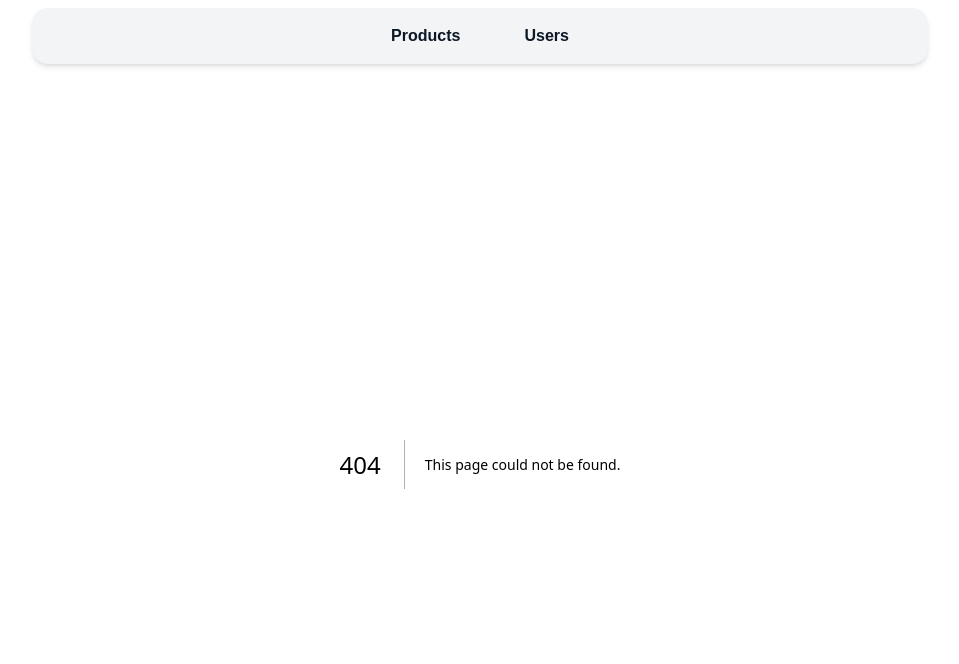
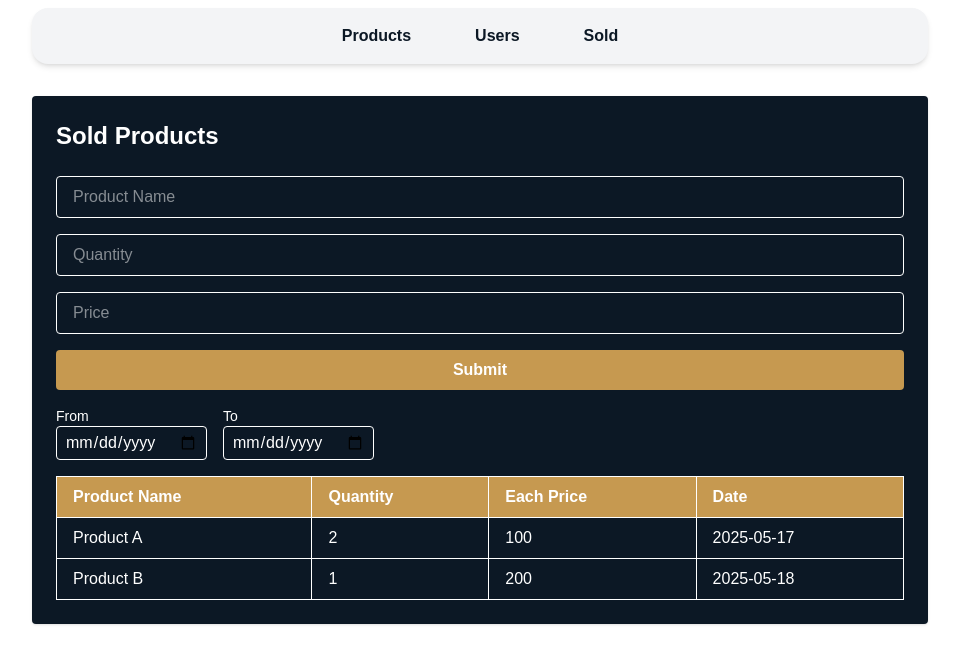
Before and after one commit to dagmawib/Product-Registration, a Next.js app in the folder client/: page /sold in a window 1280 px wide. Before the commit this address had no page. Shown: the top 664 px of the page, without its empty margins (160-1119 px from the left). Built offline with nearby package versions, Linux system fonts and the light colour scheme.

Commit message:
API integration setup

```diff
--- /dev/null
+++ b/client/src/apiConfig.js
@@ -0,0 +1,13 @@
+const API_BASE_URL = "http://localhost:8000/api";
+
+// API endpoints
+const API_ENDPOINTS = {
+    ADD_PRODUCT: "",
+    ADD_SOLD_PRODUCT: "/sold",
+    GET_PRODUCTS: "/products",
+    GET_SOLD_PRODUCTS: "/sold",
+    UPDATE_PRODUCT: "/products",
+    DELETE_PRODUCT: "/products",
+}
+
+export { API_BASE_URL, API_ENDPOINTS };
--- /dev/null
+++ b/client/src/app/sold/page.js
@@ -0,0 +1,69 @@
+"use client";
+import React, { useState } from "react";
+import SoldTable from "../../components/solde/table";
+
+export default function SoldPage() {
+  const [form, setForm] = useState({
+    name: "",
+    quantity: "",
+    price: "",
+  });
+
+  const [soldProducts, setSoldProducts] = useState([
+    // Example data for demonstration
+    { name: "Product A", quantity: 2, price: 100, date: "2025-05-17" },
+    { name: "Product B", quantity: 1, price: 200, date: "2025-05-18" },
+  ]);
+
+  const handleChange = (e) => {
+    setForm((prev) => ({ ...prev, [e.target.name]: e.target.value }));
+  };
+
+  const handleSubmit = (e) => {
+    e.preventDefault();
+    // You can handle the form submission logic here
+    alert(
+      `Product: ${form.name}\nQuantity: ${form.quantity}\nPrice: ${form.price}`
+    );
+    setForm({ name: "", quantity: "", price: "" });
+  };
+
+  return (
+    <div className="max-w-4xl mx-auto mt-8 p-6 bg-[#0C1825] rounded shadow text-white">
+      <h1 className="text-2xl font-bold mb-6 text-white">Sold Products</h1>
+      <form onSubmit={handleSubmit} className="space-y-4">
+        <input
+          type="text"
+          name="name"
+          value={form.name}
+          onChange={handleChange}
+          placeholder="Product Name"
+          className="border rounded px-4 py-2 w-full"
+        />
+        <input
+          type="number"
+          name="quantity"
+          value={form.quantity}
+          onChange={handleChange}
+          placeholder="Quantity"
+          className="border rounded px-4 py-2 w-full"
+        />
+        <input
+          type="number"
+          name="price"
+          value={form.price}
+          onChange={handleChange}
+          placeholder="Price"
+          className="border rounded px-4 py-2 w-full"
+        />
+        <button
+          type="submit"
+          className="bg-[#C69950] text-white mb-4 font-bold rounded px-4 py-2 w-full hover:bg-[#c6c450]"
+        >
+          Submit
+        </button>
+      </form>
+      <SoldTable soldProducts={soldProducts} />
+    </div>
+  );
+}
--- a/client/src/components/common/Navbar.js
+++ b/client/src/components/common/Navbar.js
@@ -20,6 +20,14 @@ export default function Navbar() {
             Users
           </Link>
         </li>
+        <li>
+          <Link
+            href="/sold"
+            className="text-[#0C1825] hover:text-[#C69950] font-semibold"
+          >
+            Sold
+          </Link>
+        </li>
       </ul>
     </nav>
   );
--- /dev/null
+++ b/client/src/components/solde/table.js
@@ -0,0 +1,76 @@
+import { useState } from "react";
+
+export default function SoldTable({ soldProducts = [] }) {
+  const [dateRange, setDateRange] = useState({ from: "", to: "" });
+
+  // Filter products by date range
+  const filteredProducts = soldProducts.filter((p) => {
+    if (!dateRange.from && !dateRange.to) return true;
+    const productDate = new Date(p.date);
+    const fromDate = dateRange.from ? new Date(dateRange.from) : null;
+    const toDate = dateRange.to ? new Date(dateRange.to) : null;
+    if (fromDate && productDate < fromDate) return false;
+    if (toDate && productDate > toDate) return false;
+    return true;
+  });
+
+  return (
+    <div>
+      {/* Date Range Filter */}
+      <div className="flex gap-4 mb-4">
+        <div>
+          <label className="block text-sm text-white">From</label>
+          <input
+            type="date"
+            value={dateRange.from}
+            onChange={(e) =>
+              setDateRange((prev) => ({ ...prev, from: e.target.value }))
+            }
+            className="border rounded px-2 py-1"
+          />
+        </div>
+        <div>
+          <label className="block text-sm text-white">To</label>
+          <input
+            type="date"
+            value={dateRange.to}
+            onChange={(e) =>
+              setDateRange((prev) => ({ ...prev, to: e.target.value }))
+            }
+            className="border rounded px-2 py-1"
+          />
+        </div>
+      </div>
+      <div className="overflow-x-auto">
+        <table className="min-w-full text-white border border-gray-200 rounded shadow">
+          <thead className="bg-[#C69950] text-white">
+            <tr>
+              <th className="text-left px-4 py-2 border">Product Name</th>
+              <th className="text-left px-4 py-2 border">Quantity</th>
+              <th className="text-left px-4 py-2 border">Each Price</th>
+              <th className="text-left px-4 py-2 border">Date</th>
+            </tr>
+          </thead>
+          <tbody>
+            {filteredProducts.length === 0 ? (
+              <tr>
+                <td colSpan={4} className="text-center px-4 py-4 text-white">
+                  No sold products in this range.
+                </td>
+              </tr>
+            ) : (
+              filteredProducts.map((p, idx) => (
+                <tr key={idx} className="border-t text-white">
+                  <td className="px-4 py-2 border">{p.name}</td>
+                  <td className="px-4 py-2 border">{p.quantity}</td>
+                  <td className="px-4 py-2 border">{p.price}</td>
+                  <td className="px-4 py-2 border">{p.date}</td>
+                </tr>
+              ))
+            )}
+          </tbody>
+        </table>
+      </div>
+    </div>
+  );
+}
```
Also changed, not shown: client/src/app/api/add_product/route.js (added), client/src/app/api/add_sold_product/route.js (added), client/src/app/api/get_products/route.js (added), client/src/app/api/get_sold_product/route.js (added), client/src/app/api/update_product/route.js (added), client/src/app/users/page.js (added).
